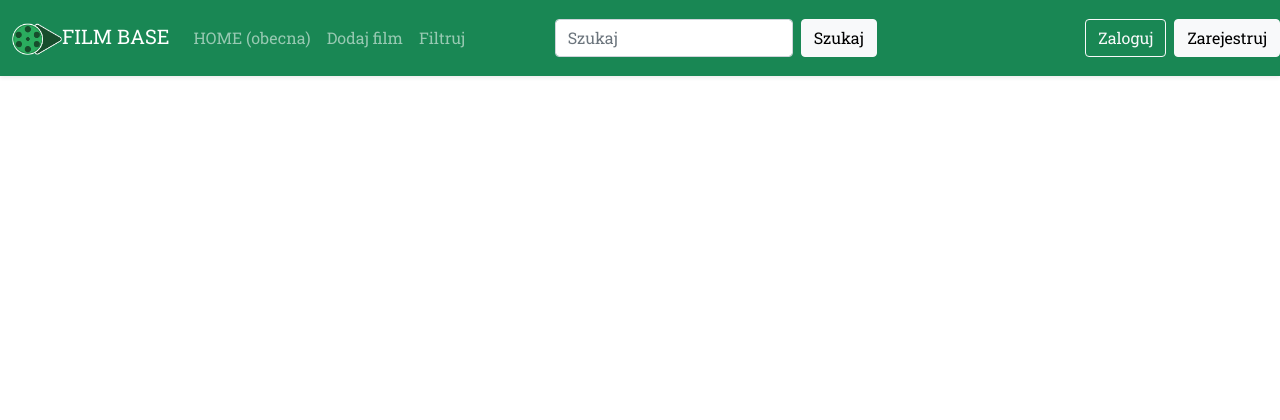
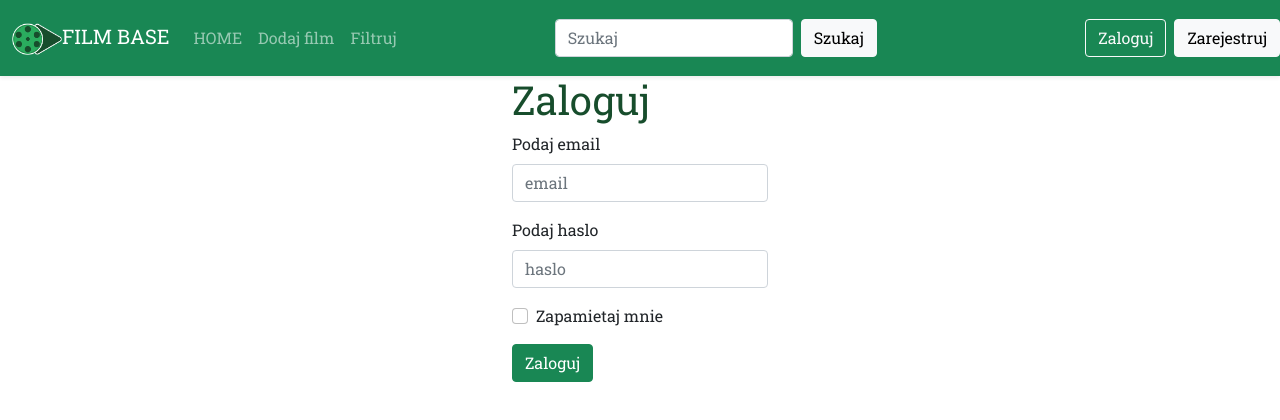
Before and after one commit to Anison99/baza-filmow-az, a React (Create React App) app: page /Login in a window 1280 px wide. Shown: the top 420 px of the page. Built offline with nearby package versions, Linux system fonts and the light colour scheme.

Commit message:
add login page with login form

```diff
--- a/package.json
+++ b/package.json
@@ -7,6 +7,7 @@
     "@testing-library/react": "^13.4.0",
     "@testing-library/user-event": "^13.5.0",
     "bootstrap": "^5.1.3",
+    "mdb-react-ui-kit": "^5.0.0",
     "react": "^18.2.0",
     "react-bootstrap": "^2.6.0",
     "react-dom": "^18.2.0",
--- a/src/App.css
+++ b/src/App.css
@@ -53,6 +53,6 @@ h3 {
     margin-right: 60%;
     top: 15%;
 }
-.footage-style{
-
+.footage-style {
+    font-size: 260px;
 }
--- a/src/components/Banner.css
+++ b/src/components/Banner.css
@@ -3,7 +3,6 @@
     margin-left: 40%;
     margin-right:60%;
     top:15%;
-
 }
 
 .head-text{
--- a/src/components/Login.css
+++ b/src/components/Login.css
@@ -0,0 +1,9 @@
+.form-styled {
+    display: block;
+    margin-left: 40%;
+    margin-right: 60%;
+    width: 20%;
+}
+.login-title{
+    font-size:40px;
+}
--- a/src/components/Login.js
+++ b/src/components/Login.js
@@ -4,14 +4,35 @@ import './Login.css';
 import '../App.css';
 
 import Navbar from './Navbar';
+import Form from 'react-bootstrap/Form';
 
 import "bootstrap/dist/css/bootstrap.min.css";
+import {MDBContainer, MDBTabs, MDBTabsItem, MDBTabsLink, MDBTabsContent, MDBTabsPane, MDBBtn, MDBIcon, MDBInput, MDBCheckbox} from 'mdb-react-ui-kit';
 
 const Login = () => {
-
     return (
         <div className="body">
             <Navbar />
+            <div className="form-styled">
+                <div>
+                    <h1>Zaloguj</h1>
+                </div>
+            <Form>
+                <Form.Group className="mb-3" controlId="formBasicEmail">
+                    <Form.Label>Podaj email</Form.Label>
+                    <Form.Control type="email" placeholder="email" />
+                </Form.Group>
+
+                <Form.Group className="mb-3" controlId="formBasicPassword">
+                    <Form.Label>Podaj haslo</Form.Label>
+                    <Form.Control type="password" placeholder="haslo" />
+                </Form.Group>
+                <Form.Group className="mb-3" controlId="formBasicCheckbox">
+                    <Form.Check type="checkbox" label="Zapamietaj mnie" />
+                </Form.Group>
+                    <button class=" btn btn-success" variant="primary" type="submit">Zaloguj</button>
+                </Form>
+            </div>
         </div>
 
 
--- a/src/components/Navbar.js
+++ b/src/components/Navbar.js
@@ -2,6 +2,7 @@ import React from 'react';
 import Logo from './logo-film.png';
 import './Navbar.css';
 import Login from './Login';
+import App from '../App'
 import "bootstrap/dist/css/bootstrap.min.css";
 import { Routes, Route, useNavigate } from "react-router-dom";
 
@@ -22,7 +23,7 @@ const Navbar = () => {
 
                 <div id="navbarSupportedContent" class="collapse navbar-collapse">
                     <ul class="navbar-nav ml-auto">
-                        <li class="nav-item active"><a href="#" class="nav-link">HOME <span class="sr-only">(obecna)</span></a></li>
+                        <li class="nav-item active"><a href="#" class="nav-link">HOME <span class="sr-only"></span></a></li>
                         <li class="nav-item"><a href="#" class="nav-link">Dodaj film</a></li>
                         <li class="nav-item"><a href="#" class="nav-link">Filtruj</a></li>
                     </ul>
```
Also changed, not shown: 1 other file (tests, documents, lock files or other folders).
